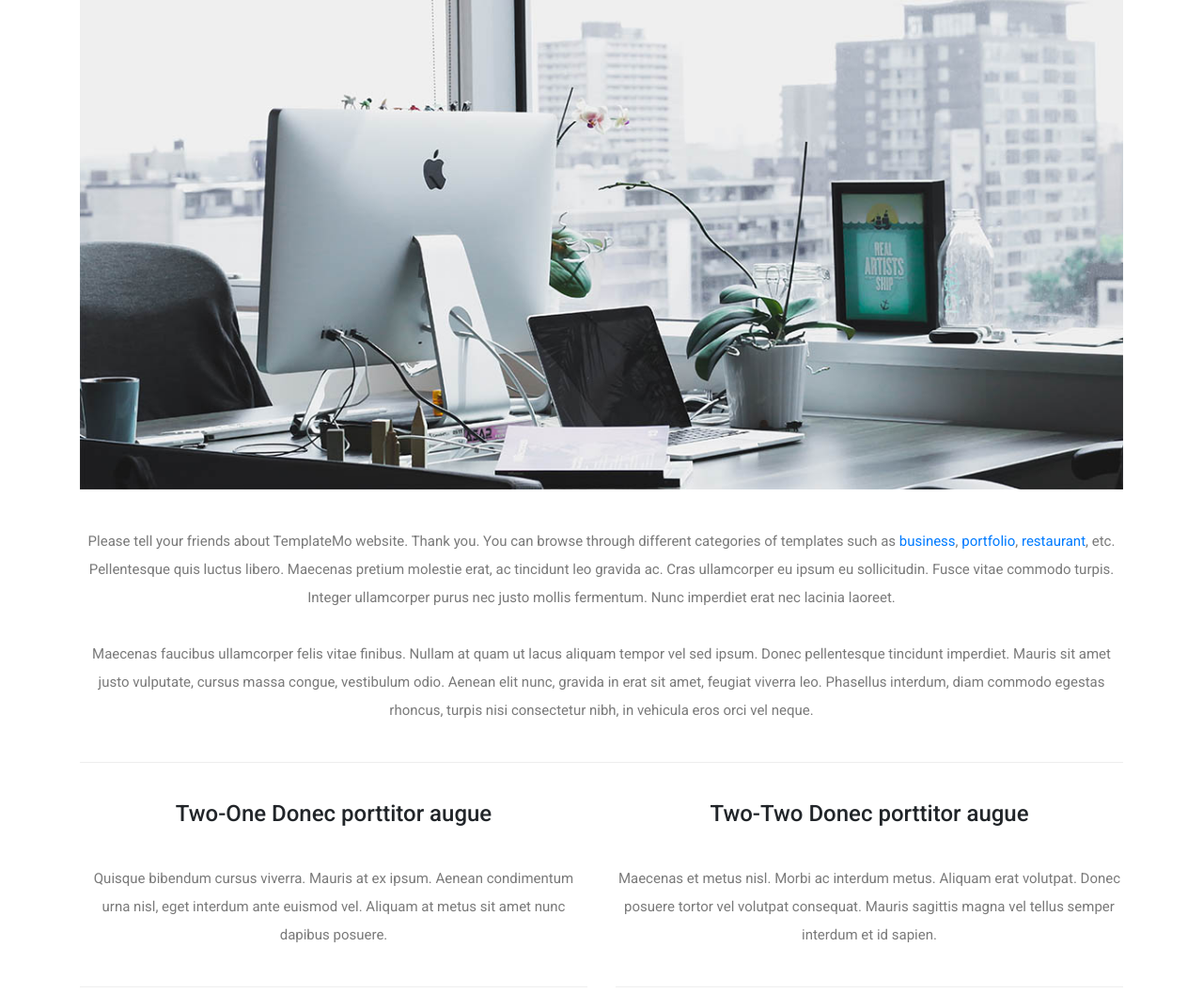
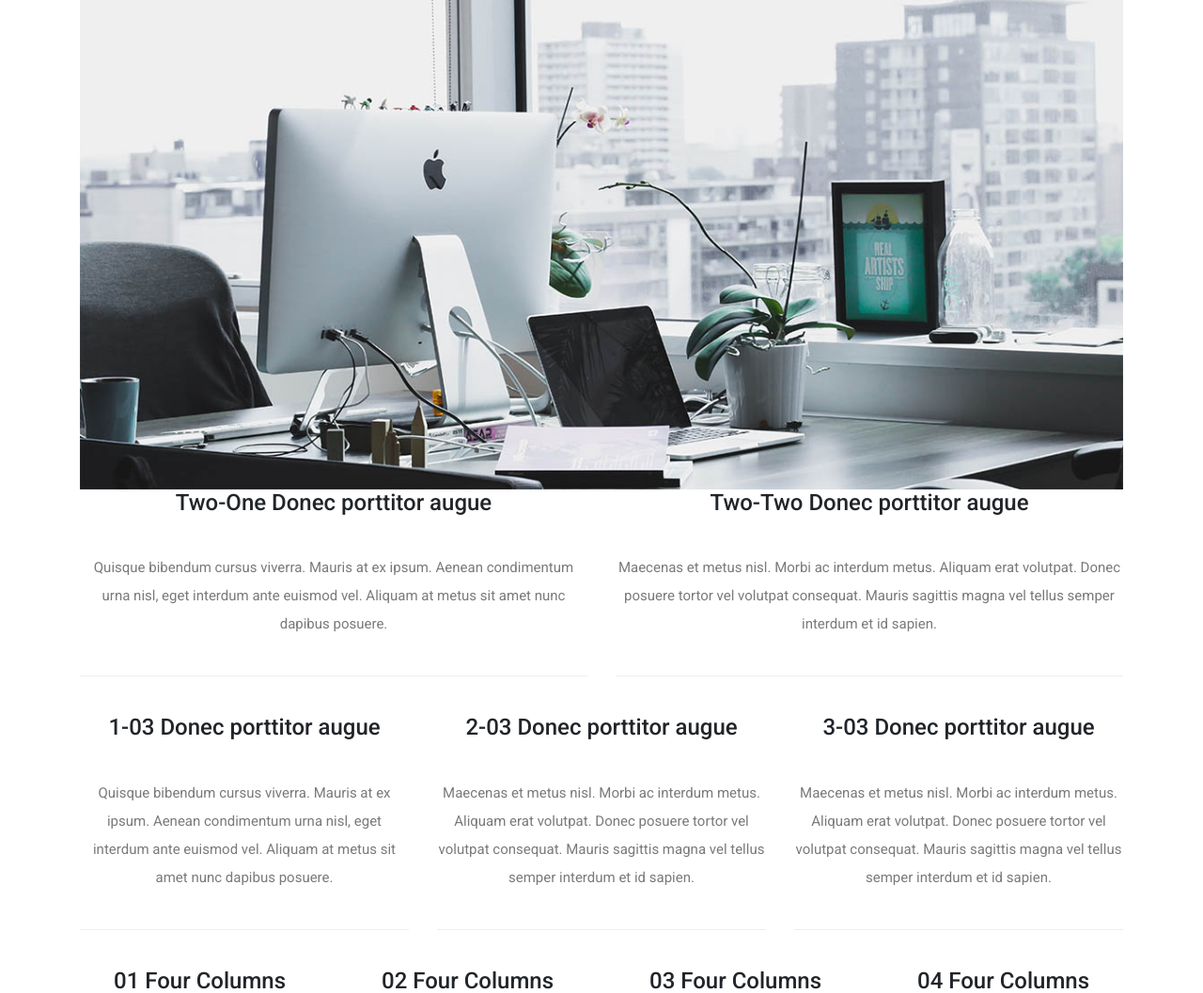
Before and after one commit to Niaal-B/Blog, a Django app: template templates/about.html in a window 1280 px wide. Shown: the part 631-1688 px from the top of the page at 94% size. Run offline with Django 3.2, Linux system fonts and the light colour scheme; the template is opened without the code that fills it, so the values that code supplies are empty; some libraries are stand-ins or nearby versions.

Commit message:
Update about.html

```diff
--- a/templates/about.html
+++ b/templates/about.html
@@ -99,7 +99,6 @@ https://templatemo.com/tm-551-stand-blog
         <div class="row">
           <div class="col-lg-12">
             <img src="assets/images/about-us.jpg" alt="">
-            <p>Please tell your friends about TemplateMo website. Thank you. You can browse through different categories of templates such as <a rel="nofollow" href="https://templatemo.com/tag/business" target="_parent">business</a>, <a rel="nofollow" href="https://templatemo.com/tag/portfolio" target="_parent">portfolio</a>, <a rel="nofollow" href="https://templatemo.com/tag/restaurant" target="_parent">restaurant</a>, etc. Pellentesque quis luctus libero. Maecenas pretium molestie erat, ac tincidunt leo gravida ac. Cras ullamcorper eu ipsum eu sollicitudin. Fusce vitae commodo turpis. Integer ullamcorper purus nec justo mollis fermentum. Nunc imperdiet erat nec lacinia laoreet. <br><br>Maecenas faucibus ullamcorper felis vitae finibus. Nullam at quam ut lacus aliquam tempor vel sed ipsum. Donec pellentesque tincidunt imperdiet. Mauris sit amet justo vulputate, cursus massa congue, vestibulum odio. Aenean elit nunc, gravida in erat sit amet, feugiat viverra leo. Phasellus interdum, diam commodo egestas rhoncus, turpis nisi consectetur nibh, in vehicula eros orci vel neque.</p>
           </div>
         </div>
 
```
